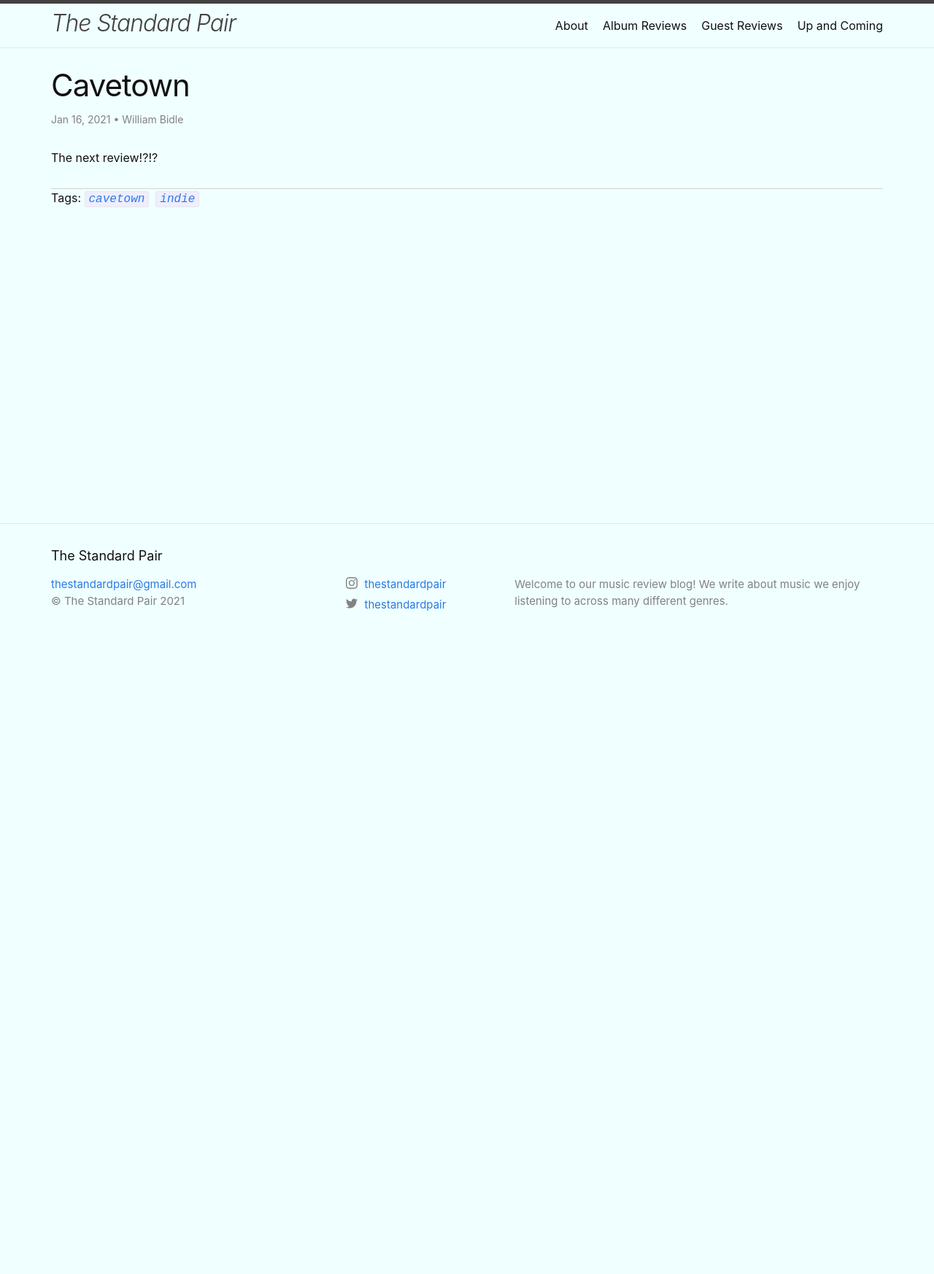
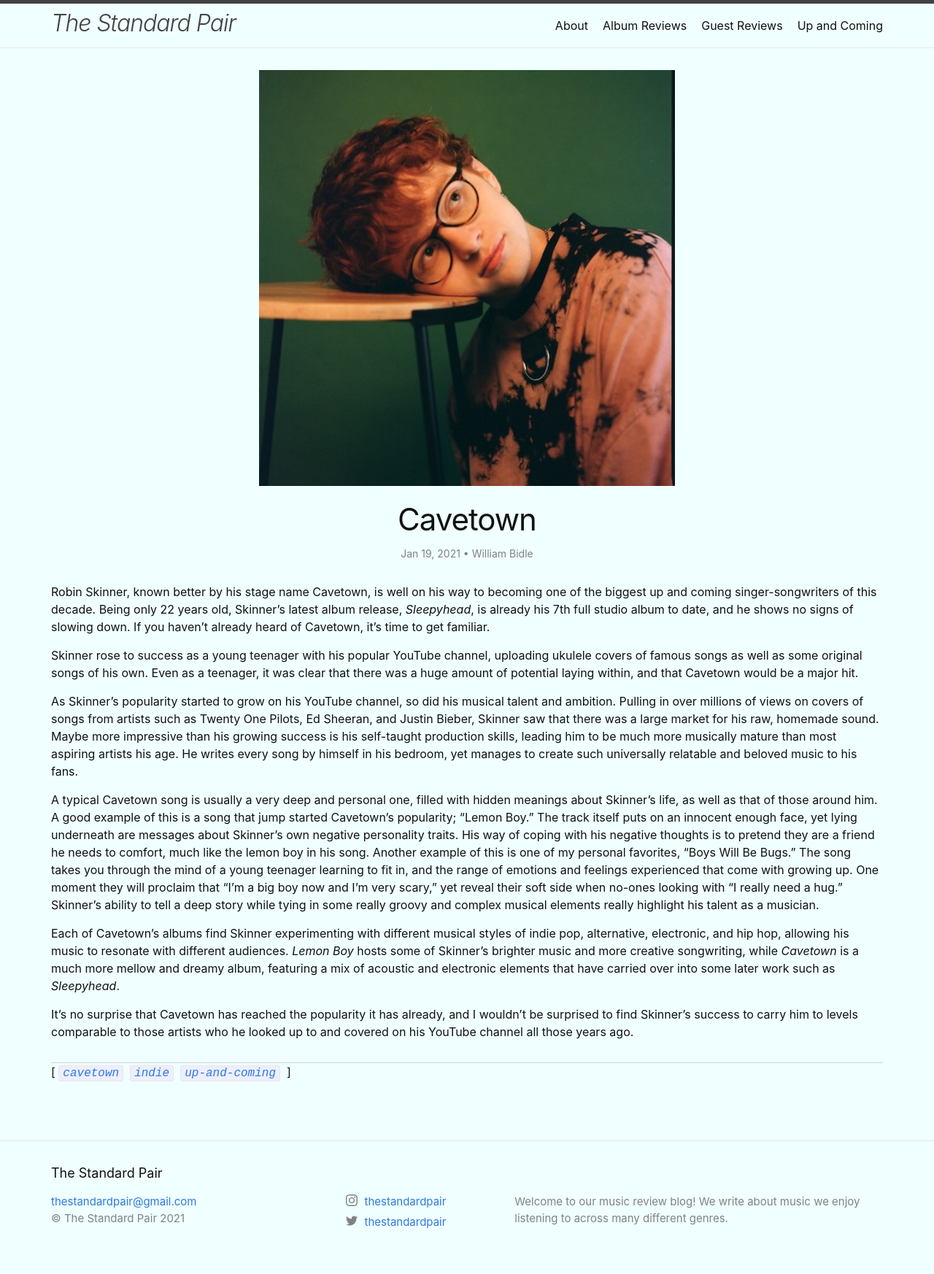
Before and after one commit to WilliamBidle/williambidle.github.io, a Jekyll site: the page built from _posts/2021-01-16-Cavetown.md, in a window 1280 px wide. Shown: the whole page at 73% size. Built offline with Jekyll 4.4.1, drawn with Linux system fonts in a browser that asks for light colours; comment, search, counter and statistics services are not loaded; before the commit the page ends 900 px from its top, so only the background shows below that.

Commit message:
new review and post layout changes

```diff
--- a/_layouts/post.html
+++ b/_layouts/post.html
@@ -6,21 +6,20 @@ layout: default
   <!-- {%- if page.image -%}
     <img src="{{- page.image | relative_url -}}" alt ="" class="featured-image-post">
   {%- endif -%} -->
-
+  <img src="{{page.image}}" alt="" class="post-image">
   <header class="post-header">
-    <h1 class="post-title p-name" itemprop="name headline">{{ page.title | escape }}</h1>
-    <p class="post-meta">
+    <center><h1 class="post-title p-name" itemprop="name headline">{{ page.title | escape }}</h1></center>
+    <center><p class="post-meta">
       <time class="dt-published" datetime="{{ page.date | date_to_xmlschema }}" itemprop="datePublished">
         {%- assign date_format = site.minima.date_format | default: "%b %-d, %Y" -%}
         {{ page.date | date: date_format }}
       </time>
       {%- if page.author -%}
         • <span itemprop="author" itemscope itemtype="http://schema.org/Person"><span class="p-author h-card" itemprop="name">{{ page.author }}</span></span>
-      {%- endif -%}</p>
+      {%- endif -%}</p></center>
   </header>
 
   <div class="post-content e-content" itemprop="articleBody">
-
     {{ content }}
   </div>
 
@@ -28,13 +27,13 @@ layout: default
 
   <div class="Tags">
 
-    <span>Tags:
+    <span>[
     {% for tag in page.tags %}
       {% capture tag_name %}{{ tag }}{% endcapture %}
       <!-- <a href="/tag/{{ tag_name }}"><code class="class="highligher-rouge"><nobr>{{ tag_name }}</nobr></code>&nbsp;</a> -->
       <a href="/tag/{{ tag_name }}"><code class="tags"><nobr>{{ tag_name }}</nobr></code>&nbsp;</a>
     {% endfor %}
-    </span>
+    ]</span>
 
   </div>
 
--- a/_posts/2021-01-16-Cavetown.md
+++ b/_posts/2021-01-16-Cavetown.md
@@ -1,11 +1,21 @@
 ---
 layout: post
 title:  "Cavetown"
-date:   2021-01-16 13:03:00 -0500
+date:   2021-01-19 13:03:00 -0500
 category: up-and-coming
 author: William Bidle
-image: /assets/images/Lemon-Boy.jpg
+image: /assets/images/cavetown.jpg
 comments:  true
-tags: cavetown indie
+tags: cavetown indie up-and-coming
 ---
-The next review!?!?
+Robin Skinner, known better by his stage name Cavetown, is well on his way to becoming one of the biggest up and coming singer-songwriters of this decade. Being only 22 years old, Skinner’s latest album release, _Sleepyhead_, is already his 7th full studio album to date, and he shows no signs of slowing down. If you haven’t already heard of Cavetown, it’s time to get familiar.
+
+Skinner rose to success as a young teenager with his popular YouTube channel, uploading ukulele covers of famous songs as well as some original songs of his own. Even as a teenager, it was clear that there was a huge amount of potential laying within, and that Cavetown would be a major hit.
+
+As Skinner’s popularity started to grow on his YouTube channel, so did his musical talent and ambition. Pulling in over millions of views on covers of songs from artists such as Twenty One Pilots, Ed Sheeran, and Justin Bieber, Skinner saw that there was a large market for his raw, homemade sound. Maybe more impressive than his growing success is his self-taught production skills, leading him to be much more musically mature than most aspiring artists his age. He writes every song by himself in his bedroom, yet manages to create such universally relatable and beloved music to his fans.
+
+A typical Cavetown song is usually a very deep and personal one, filled with hidden meanings about Skinner’s life, as well as that of those around him. A good example of this is a song that jump started Cavetown’s popularity; “Lemon Boy.” The track itself puts on an innocent enough face, yet lying underneath are messages about Skinner’s own negative personality traits. His way of coping with his negative thoughts is to pretend they are a friend he needs to comfort, much like the lemon boy in his song. Another example of this is one of my personal favorites, “Boys Will Be Bugs.” The song takes you through the mind of a young teenager learning to fit in, and the range of emotions and feelings experienced that come with growing up. One moment they will proclaim that “I’m a big boy now and I’m very scary,” yet reveal their soft side when no-ones looking with “I really need a hug.” Skinner’s ability to tell a deep story while tying in some really groovy and complex musical elements really highlight his talent as a musician.
+
+Each of Cavetown’s albums find Skinner experimenting with different musical styles of indie pop, alternative, electronic, and hip hop, allowing his music to resonate with different audiences. _Lemon Boy_ hosts some of Skinner’s brighter music and more creative songwriting, while _Cavetown_ is a much more mellow and dreamy album, featuring a mix of acoustic and electronic elements that have carried over into some later work such as _Sleepyhead_.
+
+It’s no surprise that Cavetown has reached the popularity it has already, and I wouldn’t be surprised to find Skinner’s success to carry him to levels comparable to those artists who he looked up to and covered on his YouTube channel all those years ago.
--- a/_sass/minima/_layout.scss
+++ b/_sass/minima/_layout.scss
@@ -274,6 +274,15 @@
 }
 
 
+.post-image {
+  width: 50%;
+  height: 50%;
+  margin-left: auto;
+  margin-right: auto;
+  display: block;
+  margin-bottom: 25px;
+}
+
 
 
 
```
Also changed, not shown: _posts/2021-01-15-Glass-Animals-Dreamland.md (+1 -1 lines), tag/album-review.md (added, +5 -0 lines), tag/up-and-coming.md (added, +5 -0 lines), assets/images/DREAMLAND-album-artwork.jpg, assets/images/Lemon-Boy.jpg (deleted), assets/images/Tickets-To-My-Downfall-1.jpg (deleted), assets/images/cavetown.jpg (added), 3 other files.
